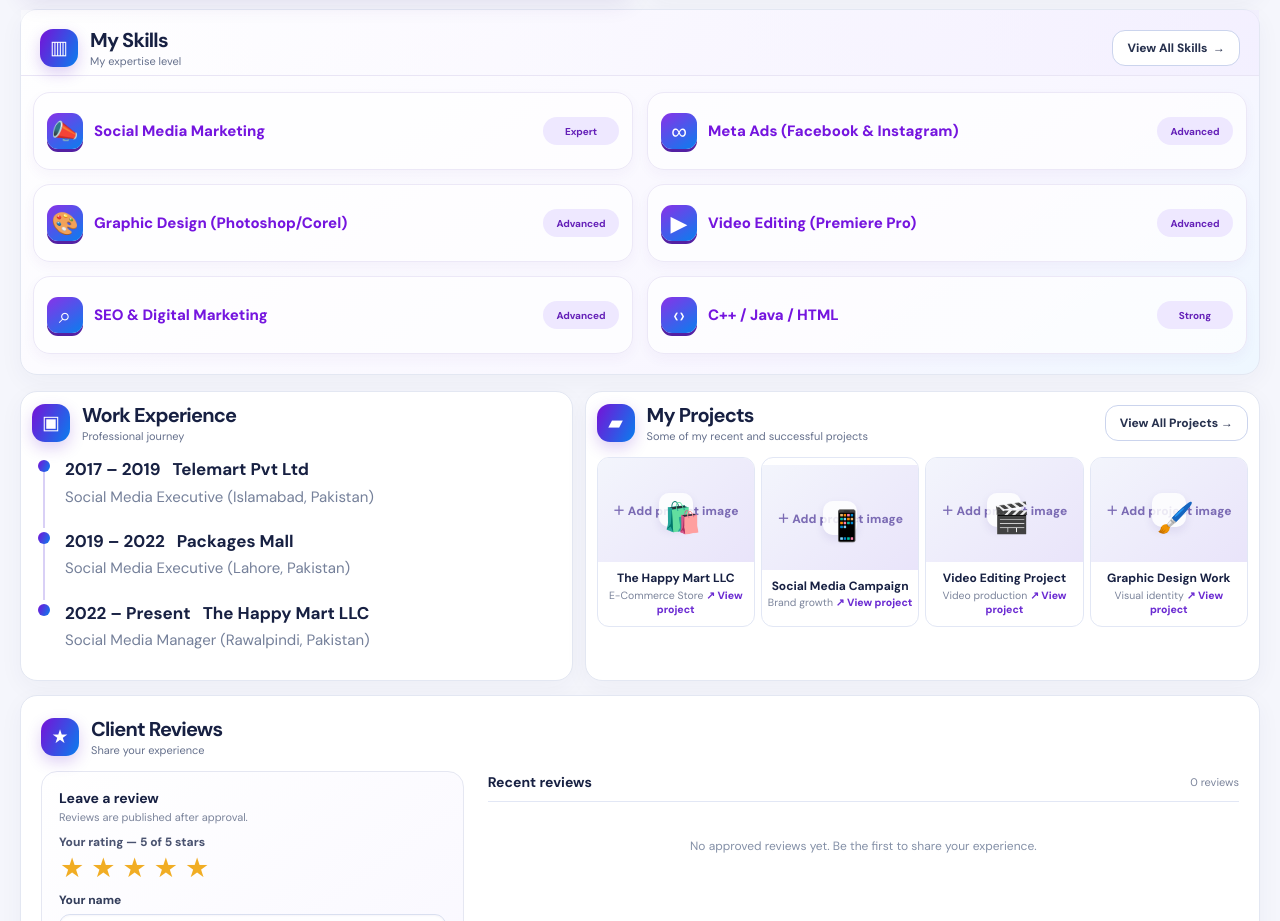
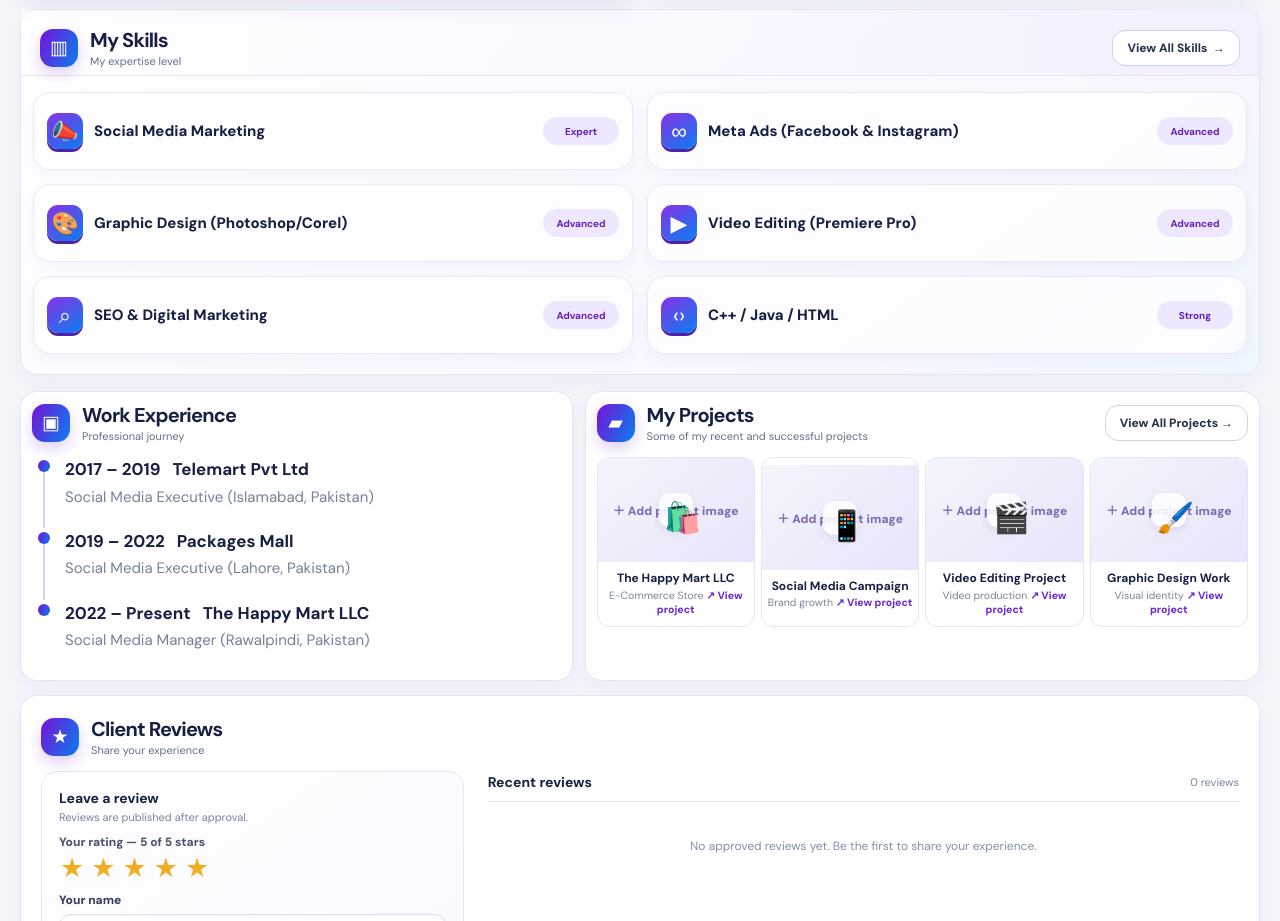
Before and after one commit to anasali2k/Anas-Portfolio, a plain HTML site: page index.html in a window 1280 px wide. Shown: the part 1073-1994 px from the top of the page. Drawn offline with Linux system fonts and the light colour scheme.

Commit message:
Add styles for skills list in index.html

```diff
--- a/index.html
+++ b/index.html
@@ -1103,6 +1103,18 @@ main:before{display:none!important;}
   #about .about-photo img{position:absolute!important;inset:0!important;width:100%!important;height:100%!important;max-width:100%!important;max-height:100%!important;object-fit:cover!important;object-position:center!important;}
 }
 
+
+
+/* My Skills: every skill name matches the Web Development text style */
+#skillsList .skill>span:nth-child(2),
+#skillsList .skill>span:nth-child(2) span,
+#skillsList .skill>span:nth-child(2) strong,
+#skillsList .skill>span:nth-child(2) em,
+#skillsList .skill>span:nth-child(2) u{color:#172042!important;font-family:'DM Sans',Manrope,system-ui,sans-serif!important;font-size:15px!important;font-weight:800!important;line-height:1.35!important;white-space:normal!important;word-break:normal!important;overflow-wrap:normal!important;overflow:visible!important;text-overflow:clip!important;text-align:left!important;}
+#skillsList .skill>span:nth-child(2) span{display:inline!important;}
+@media(max-width:760px){#skillsList .skill>span:nth-child(2),#skillsList .skill>span:nth-child(2) span{font-size:14px!important;}}
+@media(max-width:430px){#skillsList .skill>span:nth-child(2),#skillsList .skill>span:nth-child(2) span{font-size:13px!important;}}
+
 </style>
 </head>
 <body>
```
